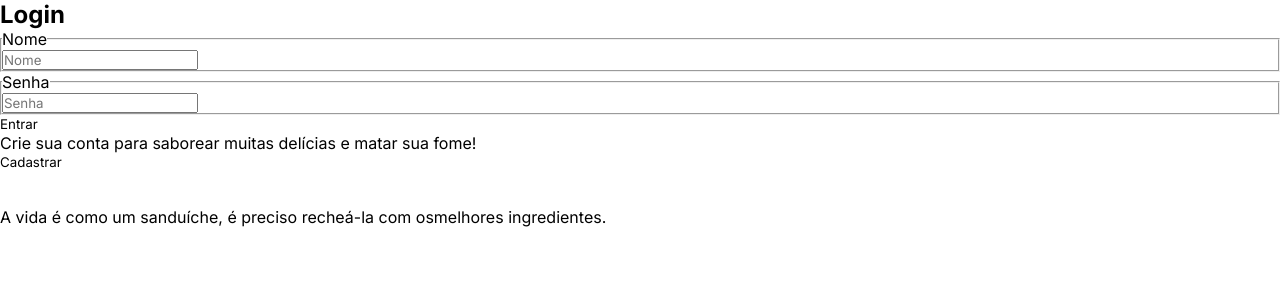
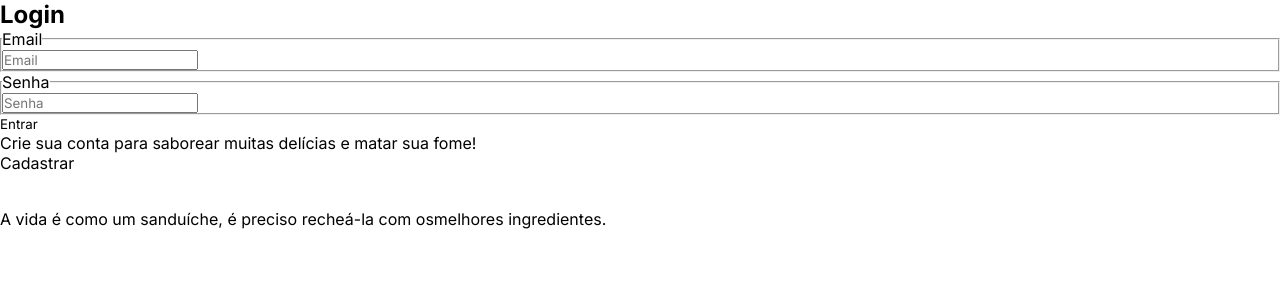
Before and after one commit to Buraio/ReactTS-HamburguerShop-V2, a React (Vite) app: page / in a window 1280 px wide. Shown: the top 300 px of the page. Built offline with nearby package versions, Linux system fonts and the light colour scheme.

Commit message:
feat: LoginPage hook form and validation, login api request, interfaces for api and hook form.

```diff
--- a/package.json
+++ b/package.json
@@ -9,6 +9,8 @@
     "preview": "vite preview"
   },
   "dependencies": {
+    "@hookform/resolvers": "^2.9.10",
+    "@types/axios": "^0.14.0",
     "axios": "^1.2.1",
     "react": "^18.2.0",
     "react-dom": "^18.2.0",
--- a/src/App.tsx
+++ b/src/App.tsx
@@ -1,5 +1,4 @@
-import { useState } from "react";
-import LoginPage from "./pages/LoginPage";
+import RoutesMain from "./routes";
 import GlobalStyles from "./styles/global";
 
 function App() {
@@ -8,7 +7,7 @@ function App() {
     <div className="App">
       <GlobalStyles />
 
-      <LoginPage />
+      <RoutesMain/>
 
     </div>
   );
--- a/src/components/Input/index.tsx
+++ b/src/components/Input/index.tsx
@@ -6,13 +6,15 @@ interface iInputProps extends InputHTMLAttributes<HTMLInputElement> {
   type: string;
   placeholder: string;
   register: UseFormRegisterReturn;
+  error: string | undefined;
 }
 
-const Input = ({ name, type, placeholder, register }: iInputProps) => {
+const Input = ({ name, type, placeholder, register, error }: iInputProps) => {
   return (
     <fieldset>
       <legend>{name}</legend>
       <input type={type} placeholder={placeholder} {...register} />
+      {error && <p>{error}</p>}
     </fieldset>
   );
 };
--- a/src/components/LoginForm/index.tsx
+++ b/src/components/LoginForm/index.tsx
@@ -3,35 +3,48 @@ import { useForm } from "react-hook-form";
 import { UserContext } from "../../contexts/UserContext/UserContext";
 import { iLoginFormData } from "../../contexts/UserContext/userContextInterfaces";
 import Input from "../Input";
-import RedirectButton from "../RedirectButton";
+import * as Yup from "yup";
+import { yupResolver } from "@hookform/resolvers/yup";
+import { Link } from "react-router-dom";
 
 const LoginForm = () => {
   const { loginData } = useContext(UserContext);
+
+  const loginSchema = Yup.object({
+    email: Yup.string()
+      .required("Nome é obrigatório")
+      .email("Endereço de email inválido"),
+    password: Yup.string().required("Senha é obrigatória"),
+  });
 
   const {
     register,
     handleSubmit,
     formState: { errors },
-  } = useForm<iLoginFormData>({});
+  } = useForm<iLoginFormData>({
+    resolver: yupResolver(loginSchema),
+  });
 
   return (
-    <form>
+    <form onSubmit={handleSubmit(loginData)} noValidate>
       <h2>Login</h2>
       <Input
-        name="Nome"
+        name="Email"
         type="text"
-        placeholder="Nome"
-        register={register("name")}
+        placeholder="Email"
+        register={register("email")}
+        error={errors.email?.message}
       />
       <Input
         name="Senha"
         type="password"
         placeholder="Senha"
         register={register("password")}
+        error={errors.password?.message}
       />
-      <button onClick={handleSubmit(loginData)}>Entrar</button>
+      <button>Entrar</button>
       <p>Crie sua conta para saborear muitas delícias e matar sua fome!</p>
-      <RedirectButton />
+      <Link to="/register">Cadastrar</Link>
     </form>
   );
 };
--- a/src/components/RedirectButton/index.tsx
+++ /dev/null
@@ -1,9 +0,0 @@
-const RedirectButton = () => {
-  return (
-    <>
-      <button>Cadastrar</button>
-    </>
-  );
-};
-
-export default RedirectButton;
--- a/src/contexts/UserContext/UserContext.tsx
+++ b/src/contexts/UserContext/UserContext.tsx
@@ -1,7 +1,9 @@
 import { createContext } from "react";
 import { SubmitHandler } from "react-hook-form/dist/types";
+import { burguerKenzieApi } from "../../services/api";
 import {
   iLoginFormData,
+  iLoginRequest,
   iUserContext,
   iUserContextProps,
 } from "./userContextInterfaces";
@@ -10,7 +12,22 @@ export const UserContext = createContext({} as iUserContext);
 
 const UserProvider = ({ children }: iUserContextProps) => {
   const loginData: SubmitHandler<iLoginFormData> = (data) => {
-    console.log(data);
+
+    console.log(data)
+    const userLoginWithApi = async () => {
+
+      try {
+        const request = await burguerKenzieApi.post<iLoginRequest>("/login", data);
+
+        console.log(request.data);
+
+      }
+      catch (error) {
+        console.error(error);
+      }
+    };
+
+    userLoginWithApi();
   };
 
   return (
--- a/src/main.tsx
+++ b/src/main.tsx
@@ -2,11 +2,14 @@ import React from "react";
 import ReactDOM from "react-dom/client";
 import App from "./App";
 import UserProvider from "./contexts/UserContext/UserContext";
+import { BrowserRouter } from "react-router-dom";
 
 ReactDOM.createRoot(document.getElementById("root") as HTMLElement).render(
   <React.StrictMode>
-    <UserProvider>
-      <App />
-    </UserProvider>
+    <BrowserRouter>
+      <UserProvider>
+        <App />
+      </UserProvider>
+    </BrowserRouter>
   </React.StrictMode>
 );
--- a/src/routes/index.tsx
+++ b/src/routes/index.tsx
@@ -0,0 +1,15 @@
+import { Route, Routes } from "react-router-dom";
+import App from "../App";
+import LoginPage from "../pages/LoginPage";
+
+const RoutesMain = () => {
+  return (
+    <Routes>
+      <Route path="/" element={<LoginPage />} />
+      <Route path="/register" />
+      <Route path="/dashboard" />
+    </Routes>
+  );
+};
+
+export default RoutesMain;
--- a/src/services/api/index.ts
+++ b/src/services/api/index.ts
@@ -1,6 +1,6 @@
 import axios from "axios";
 
 export const burguerKenzieApi = axios.create({
-  baseURL: "hamburgueria-kenzie-v2.herokuapp.com",
+  baseURL: "https://hamburgueria-kenzie-v2.herokuapp.com",
   timeout: 5000,
 });
```
Also changed, not shown: src/components/SubmitButton/index.tsx (deleted, +0 -9 lines), src/contexts/UserContext/userContextInterfaces.ts (+12 -1 lines), 1 other file (tests, documents, lock files or other folders).
